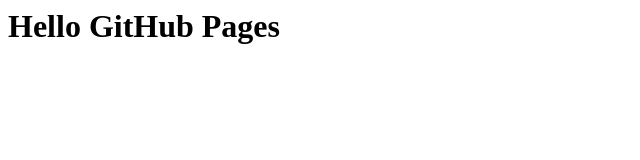
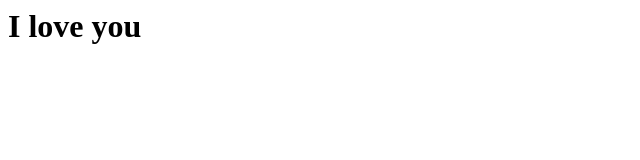
Before and after one commit to HVu1412/iloveyou, a plain HTML site: page index.html in a window 1280 px wide. Shown: the whole page, without its empty margins (0-640 px from the left). Drawn offline with Linux system fonts and the light colour scheme.

Commit message:
Update index.html

```diff
--- a/index.html
+++ b/index.html
@@ -1 +1 @@
-<h1>Hello GitHub Pages</h1>
+<h1>I love you</h1>
```
